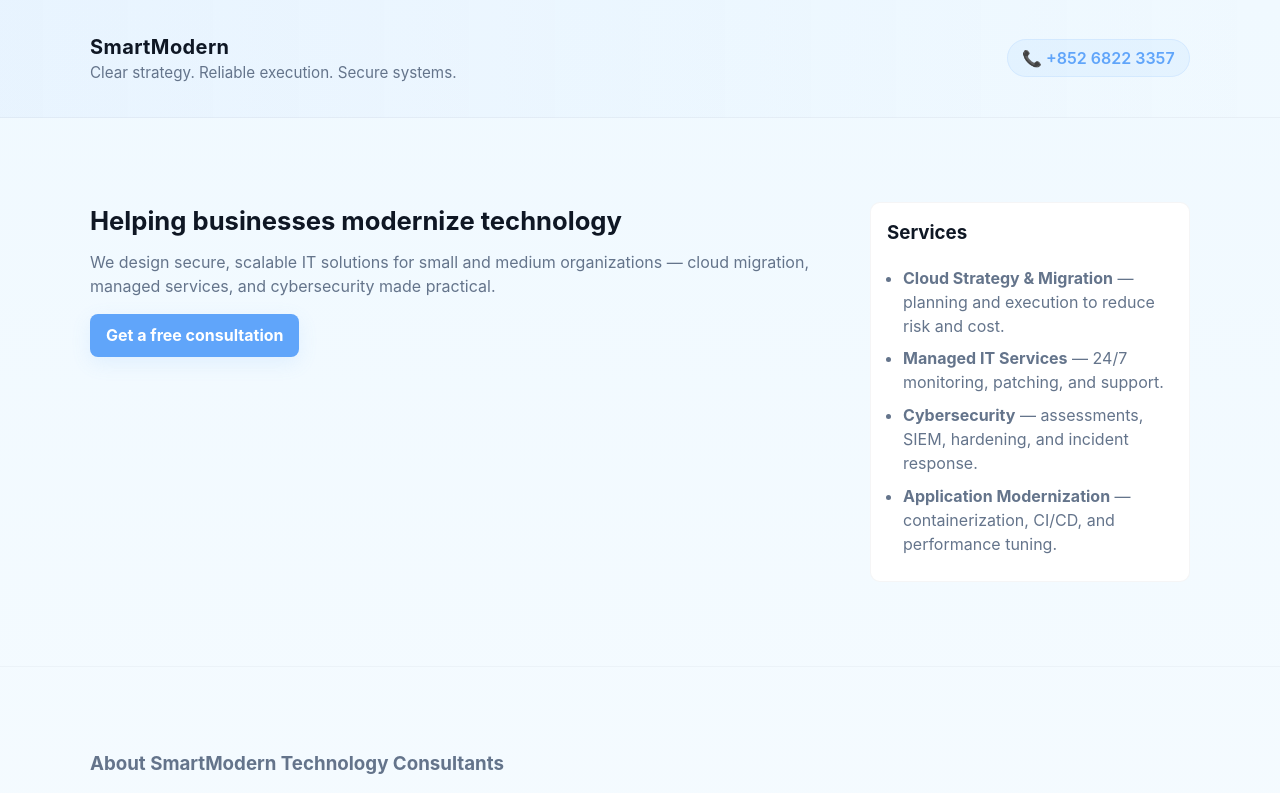
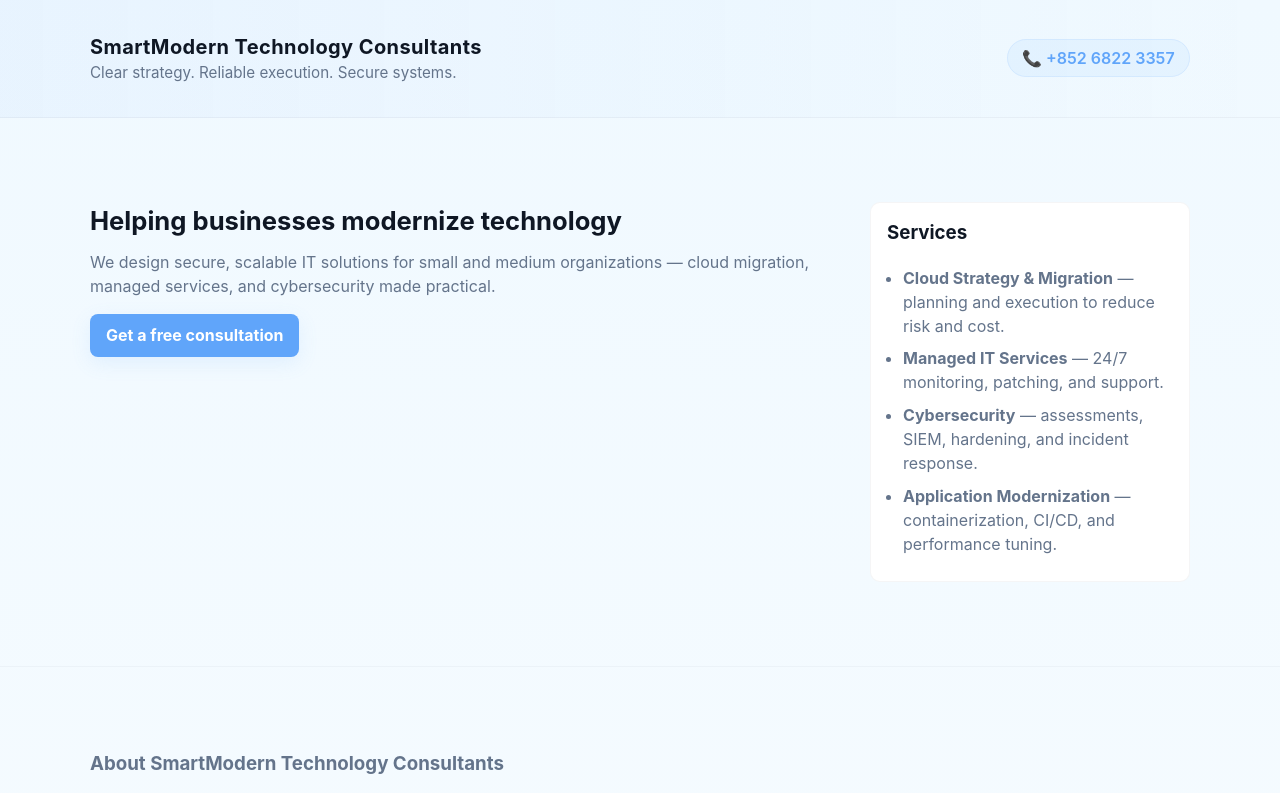
Before and after one commit to smartmodern/smartmodernweb, a plain HTML site: page index.html in a window 1280 px wide. Shown: the top 793 px of the page. Drawn offline with Linux system fonts and the light colour scheme.

Commit message:
Update index.html

```diff
--- a/index.html
+++ b/index.html
@@ -11,7 +11,7 @@
   <header class="site-header">
     <div class="container header-inner">
       <div class="brand">
-        <h1>SmartModern</h1>
+        <h1>SmartModern Technology Consultants</h1>
         <p class="tagline">Clear strategy. Reliable execution. Secure systems.</p>
       </div>
       <nav class="contact">
@@ -81,4 +81,5 @@
     document.getElementById('year').textContent = new Date().getFullYear();
   </script>
 </body>
+
 </html>
```
